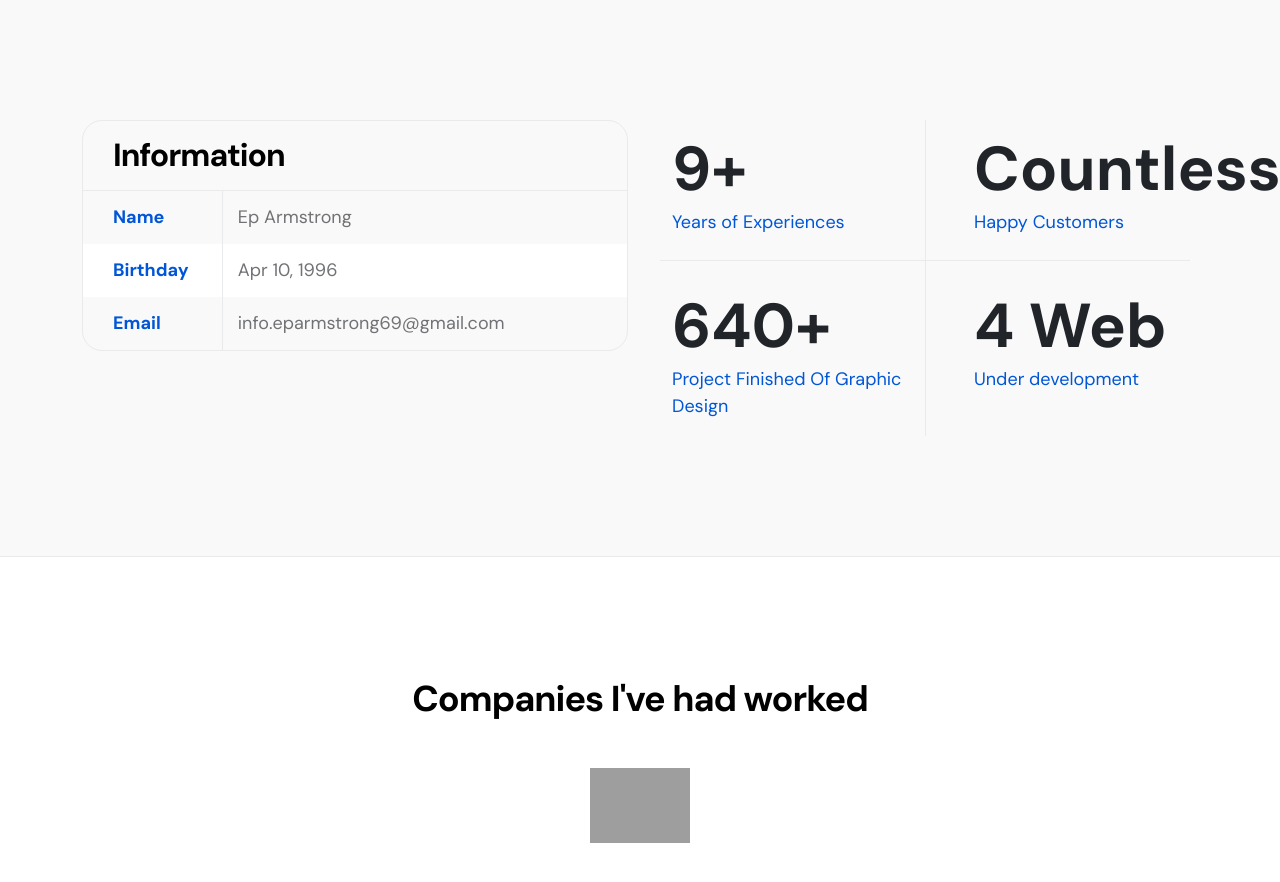
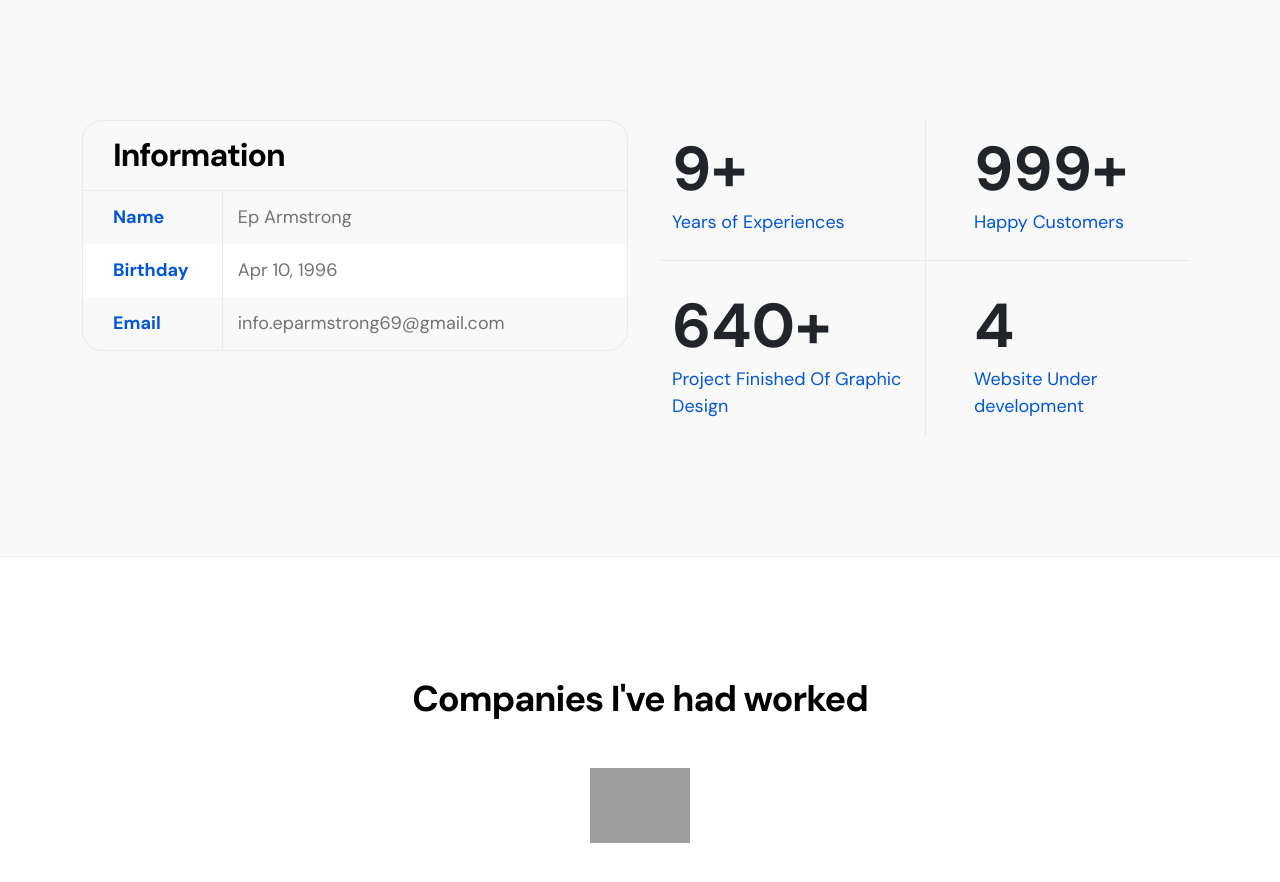
Before and after one commit to xxep69/xxep69.github.io, a plain HTML site: page index.html in a window 1280 px wide. Shown: the part 1760-2642 px from the top of the page. Drawn offline with Linux system fonts and the light colour scheme; grey boxes are pictures that could not be loaded.

Commit message:
index.html

```diff
--- a/index.html
+++ b/index.html
@@ -192,7 +192,7 @@ https://templatemo.com/tm-578-first-portfolio
                                         </div>
 
                                         <div class="col-lg-6 col-6 featured-border-start featured-border-bottom ps-5 py-2">
-                                            <strong class="featured-numbers">Countless</strong>
+                                            <strong class="featured-numbers">999+</strong>
 
                                             <p class="featured-text">Happy Customers</p>
                                         </div>
@@ -204,9 +204,9 @@ https://templatemo.com/tm-578-first-portfolio
                                         </div>
 
                                         <div class="col-lg-6 col-6 featured-border-start ps-5 pt-4">
-                                            <strong class="featured-numbers">4 Web</strong>
+                                            <strong class="featured-numbers">4</strong>
 
-                                            <p class="featured-text">Under development</p>
+                                            <p class="featured-text">Website Under development</p>
                                         </div>
                                     </div>
                                 </div>
```
